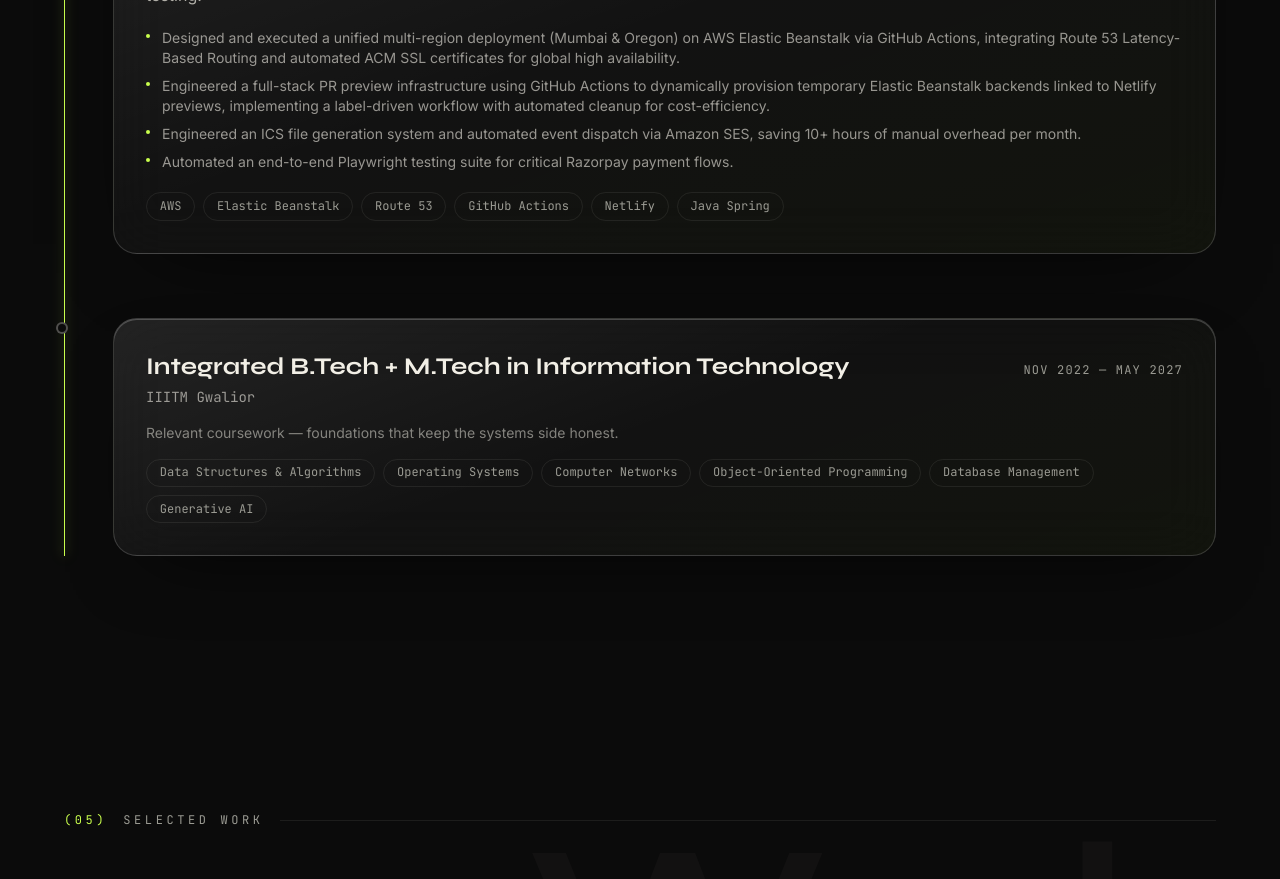
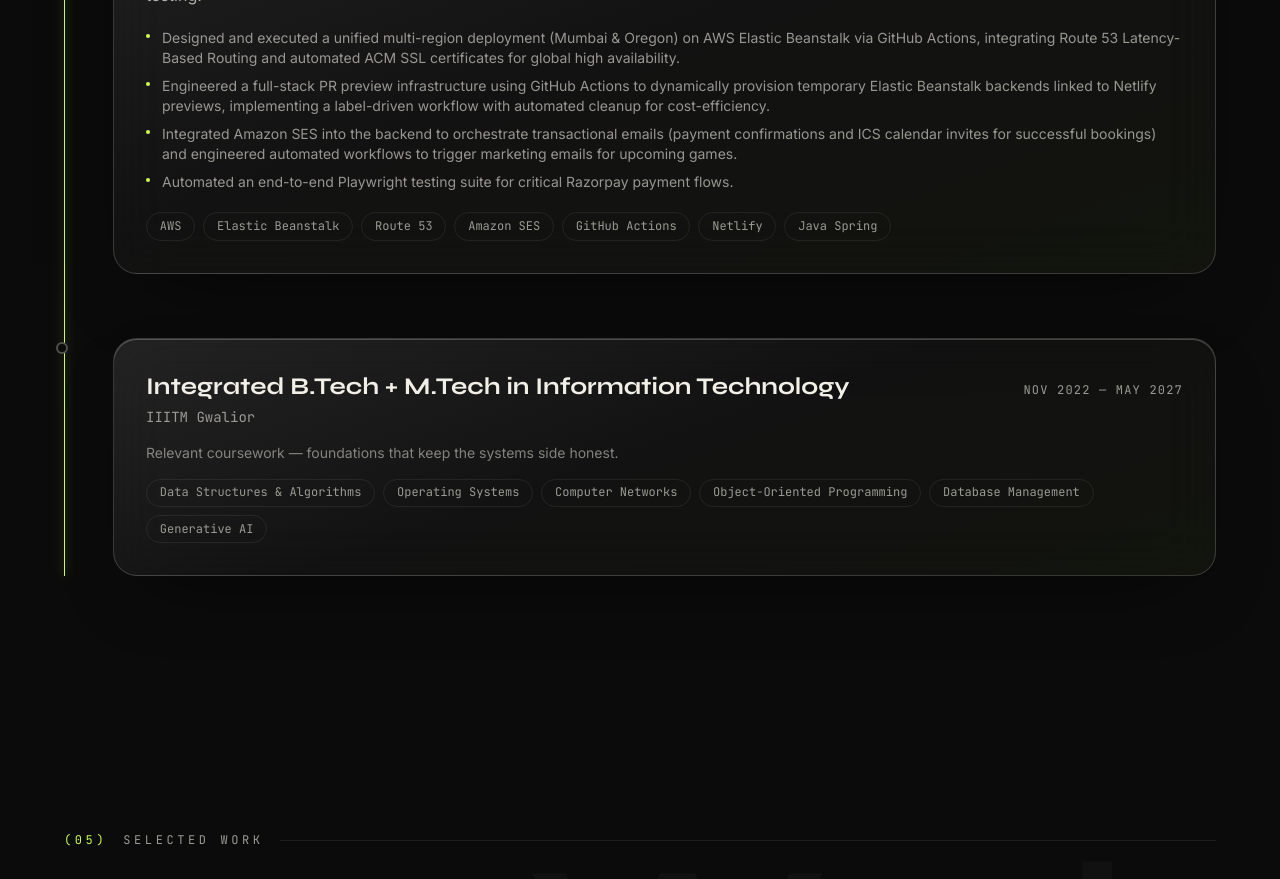
Before and after one commit to bhandari16arjun/portfolio, a React (Vite) app: page / in a window 1280 px wide. Shown: the part 5040-5919 px from the top of the page. Built offline with nearby package versions, Linux system fonts and the light colour scheme.

Commit message:
Expand Amazon SES experience bullet

```diff
--- a/src/data/content.js
+++ b/src/data/content.js
@@ -155,10 +155,10 @@ export const experience = [
     highlights: [
       "Designed and executed a unified multi-region deployment (Mumbai & Oregon) on AWS Elastic Beanstalk via GitHub Actions, integrating Route 53 Latency-Based Routing and automated ACM SSL certificates for global high availability.",
       "Engineered a full-stack PR preview infrastructure using GitHub Actions to dynamically provision temporary Elastic Beanstalk backends linked to Netlify previews, implementing a label-driven workflow with automated cleanup for cost-efficiency.",
-      "Engineered an ICS file generation system and automated event dispatch via Amazon SES, saving 10+ hours of manual overhead per month.",
+      "Integrated Amazon SES into the backend to orchestrate transactional emails (payment confirmations and ICS calendar invites for successful bookings) and engineered automated workflows to trigger marketing emails for upcoming games.",
       "Automated an end-to-end Playwright testing suite for critical Razorpay payment flows.",
     ],
-    stack: ["AWS", "Elastic Beanstalk", "Route 53", "GitHub Actions", "Netlify", "Java Spring"],
+    stack: ["AWS", "Elastic Beanstalk", "Route 53", "Amazon SES", "GitHub Actions", "Netlify", "Java Spring"],
   },
 ]
 
```
